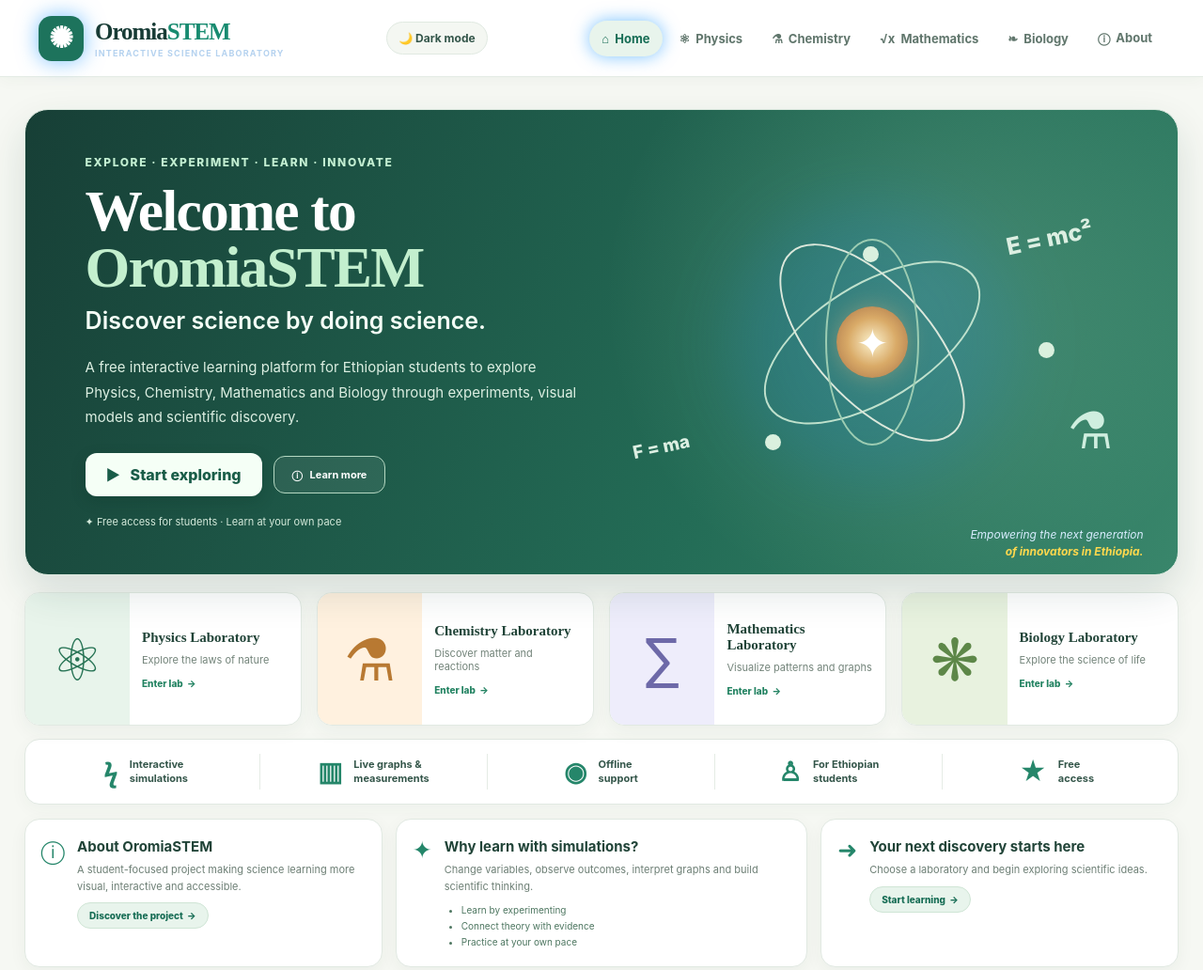
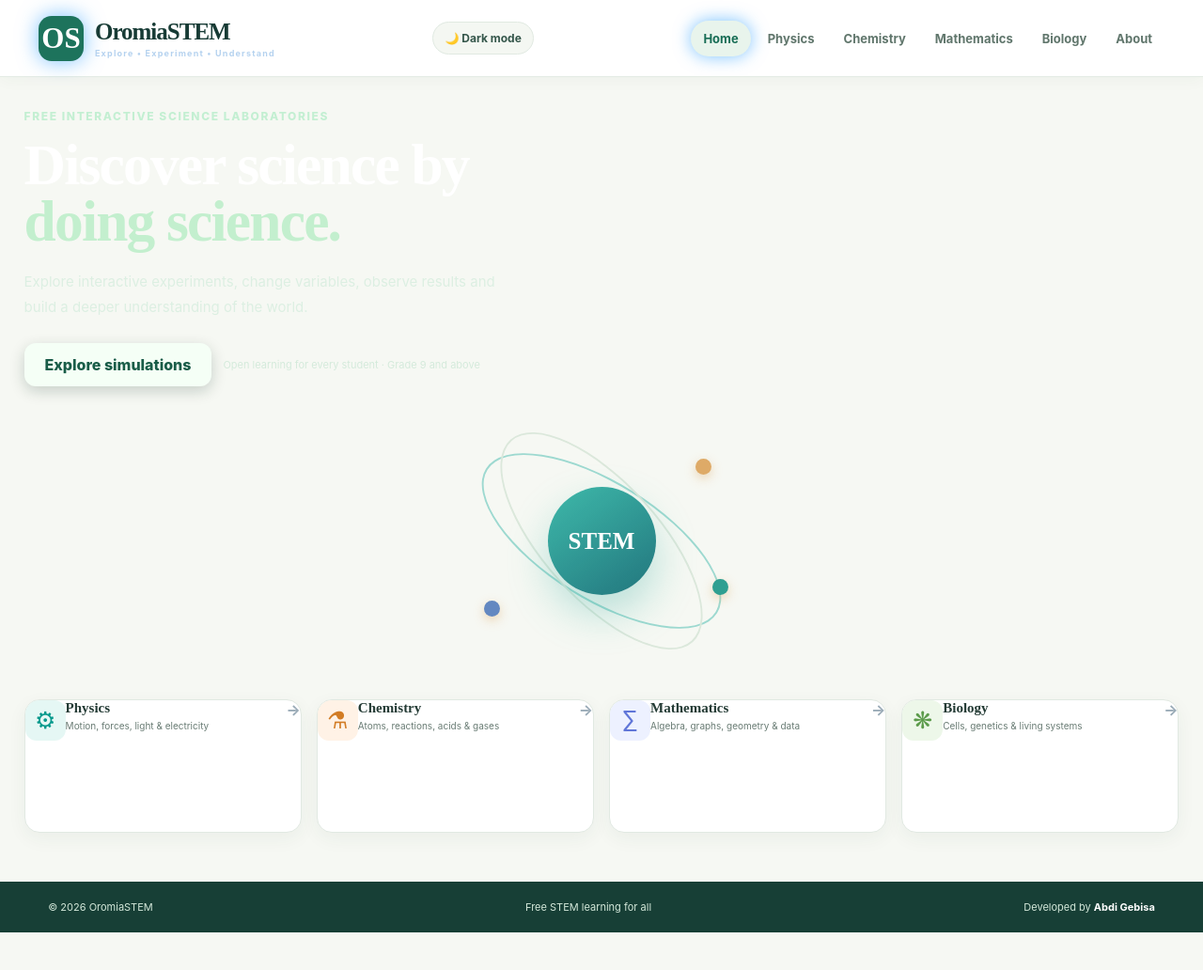
Before and after one commit to Abdi-Gebisa/Oromia-snell-s, a plain HTML site: page index.html in a window 1280 px wide. Shown: the top 1032 px of the page at 94% size. After the commit the page ends 992 px from the top, so only its background shows below. Drawn offline with Linux system fonts and the light colour scheme.

Commit message:
Add files via upload

```diff
--- a/index.html
+++ b/index.html
@@ -10,63 +10,50 @@
   <link rel="manifest" href="./manifest.webmanifest">
   <link rel="icon" href="./icons/icon-192.png" type="image/png">
   <link rel="apple-touch-icon" href="./icons/icon-192.png">
-  <meta name="description" content="OromiaSTEM is a free interactive science laboratory for Ethiopian students: explore Physics, Chemistry, Mathematics and Biology.">
-  <title>OromiaSTEM — Interactive Science Laboratory</title>
+  <meta name="description" content="Oromia STEM Suite: free interactive Physics, Chemistry, Mathematics and Biology laboratories.">
+  <title>OromiaSTEM | Interactive Science Learning</title>
   <link rel="stylesheet" href="css/style.css">
 </head>
 <body>
   <header class="topbar">
     <a class="brand" href="#" aria-label="OromiaSTEM home">
-      <span class="brand-mark" aria-hidden="true">✺</span>
-      <span><strong>Oromia<span class="brand-accent">STEM</span></strong><small>INTERACTIVE SCIENCE LABORATORY</small></span>
+      <span class="brand-mark">OS</span>
+      <span><strong>OromiaSTEM</strong><small>Explore • Experiment • Understand</small></span>
     </a>
     <div class="topbar-actions"><button id="themeButton" class="theme-button" type="button" aria-label="Switch to dark mode" title="Switch theme">🌙 <span>Dark mode</span></button><button id="menuButton" class="menu-button" aria-label="Toggle navigation">☰</button></div>
     <nav id="mainNav">
-      <button type="button" class="nav-link active" data-subject="home">⌂ <span>Home</span></button>
-      <button type="button" class="nav-link" data-subject="physics">⚛ <span>Physics</span></button>
-      <button type="button" class="nav-link" data-subject="chemistry">⚗ <span>Chemistry</span></button>
-      <button type="button" class="nav-link" data-subject="mathematics">√x <span>Mathematics</span></button>
-      <button type="button" class="nav-link" data-subject="biology">❧ <span>Biology</span></button>
-      <button type="button" class="nav-link" data-subject="about">ⓘ <span>About</span></button>
+      <button type="button" class="nav-link active" data-subject="home">Home</button>
+      <button type="button" class="nav-link" data-subject="physics">Physics</button>
+      <button type="button" class="nav-link" data-subject="chemistry">Chemistry</button>
+      <button type="button" class="nav-link" data-subject="mathematics">Mathematics</button>
+      <button type="button" class="nav-link" data-subject="biology">Biology</button>
+      <button type="button" class="nav-link" data-subject="about">About</button>
     </nav>
   </header>
 
   <main>
     <section id="homeView" class="hero-view">
-      <div class="hero-banner">
-        <div class="hero-copy">
-          <p class="eyebrow">EXPLORE · EXPERIMENT · LEARN · INNOVATE</p>
-          <h1>Welcome to<br><span>OromiaSTEM</span></h1>
-          <h2>Discover science by doing science.</h2>
-          <p class="hero-description">A free interactive learning platform for Ethiopian students to explore Physics, Chemistry, Mathematics and Biology through experiments, visual models and scientific discovery.</p>
-          <div class="hero-actions">
-            <button type="button" class="primary-button" data-go="physics">▶ &nbsp; Start exploring</button>
-            <button type="button" class="secondary-button hero-about" data-go="about">ⓘ &nbsp; Learn more</button>
-          </div>
-          <span class="free-note">✦ Free access for students · Learn at your own pace</span>
+      <div class="hero-copy">
+        <p class="eyebrow">FREE INTERACTIVE SCIENCE LABORATORIES</p>
+        <h1>Discover science by <span>doing science.</span></h1>
+        <p class="hero-description">Explore interactive experiments, change variables, observe results and build a deeper understanding of the world.</p>
+        <div class="hero-actions">
+          <button type="button" class="primary-button" data-go="physics">Explore simulations</button>
+          <span class="free-note">Open learning for every student · Grade 9 and above</span>
         </div>
-        <div class="hero-art" aria-label="Scientific atom illustration">
-          <div class="science-orbit orbit-one"></div><div class="science-orbit orbit-two"></div><div class="science-orbit orbit-three"></div>
-          <div class="science-nucleus">✦</div><span class="science-electron electron-one"></span><span class="science-electron electron-two"></span><span class="science-electron electron-three"></span>
-          <div class="floating-formula formula-one">E = mc²</div><div class="floating-formula formula-two">F = ma</div><div class="floating-flask">⚗</div><div class="hero-glow"></div>
-        </div>
-        <div class="hero-slogan">Empowering the next generation<br><strong>of innovators in Ethiopia.</strong></div>
+      </div>
+      <div class="hero-art" aria-hidden="true">
+        <div class="orbit orbit-one"></div><div class="orbit orbit-two"></div>
+        <div class="atom-core">STEM</div><span class="atom-dot dot-a"></span><span class="atom-dot dot-b"></span><span class="atom-dot dot-c"></span>
       </div>
       <div class="subject-grid">
-        <button type="button" class="subject-card physics-card" data-go="physics"><span class="subject-art physics-art">⚛</span><span class="subject-info"><strong>Physics Laboratory</strong><small>Explore the laws of nature</small><em>Enter lab&nbsp; →</em></span></button>
-        <button type="button" class="subject-card chemistry-card" data-go="chemistry"><span class="subject-art chemistry-art">⚗</span><span class="subject-info"><strong>Chemistry Laboratory</strong><small>Discover matter and reactions</small><em>Enter lab&nbsp; →</em></span></button>
-        <button type="button" class="subject-card maths-card" data-go="mathematics"><span class="subject-art maths-art">∑</span><span class="subject-info"><strong>Mathematics Laboratory</strong><small>Visualize patterns and graphs</small><em>Enter lab&nbsp; →</em></span></button>
-        <button type="button" class="subject-card biology-card" data-go="biology"><span class="subject-art biology-art">❋</span><span class="subject-info"><strong>Biology Laboratory</strong><small>Explore the science of life</small><em>Enter lab&nbsp; →</em></span></button>
-      </div>
-      <div class="feature-ribbon">
-        <div><b>ϟ</b><span>Interactive<br>simulations</span></div><div><b>▥</b><span>Live graphs &<br>measurements</span></div><div><b>◉</b><span>Offline<br>support</span></div><div><b>♙</b><span>For Ethiopian<br>students</span></div><div><b>★</b><span>Free<br>access</span></div>
-      </div>
-      <div class="home-bottom-grid">
-        <article class="home-info-card about-teaser"><span class="teaser-icon">ⓘ</span><div><h3>About OromiaSTEM</h3><p>A student-focused project making science learning more visual, interactive and accessible.</p><button type="button" data-go="about">Discover the project&nbsp; →</button></div></article>
-        <article class="home-info-card why-teaser"><span class="teaser-icon">✦</span><div><h3>Why learn with simulations?</h3><p>Change variables, observe outcomes, interpret graphs and build scientific thinking.</p><ul><li>Learn by experimenting</li><li>Connect theory with evidence</li><li>Practice at your own pace</li></ul></div></article>
-        <article class="home-info-card start-teaser"><span class="teaser-icon">➜</span><div><h3>Your next discovery starts here</h3><p>Choose a laboratory and begin exploring scientific ideas.</p><button type="button" data-go="physics">Start learning&nbsp; →</button></div></article>
+        <button type="button" class="subject-card physics-card" data-go="physics"><span class="subject-icon">⚙</span><span><strong>Physics</strong><small>Motion, forces, light & electricity</small></span><b>→</b></button>
+        <button type="button" class="subject-card chemistry-card" data-go="chemistry"><span class="subject-icon">⚗</span><span><strong>Chemistry</strong><small>Atoms, reactions, acids & gases</small></span><b>→</b></button>
+        <button type="button" class="subject-card maths-card" data-go="mathematics"><span class="subject-icon">∑</span><span><strong>Mathematics</strong><small>Algebra, graphs, geometry & data</small></span><b>→</b></button>
+        <button type="button" class="subject-card biology-card" data-go="biology"><span class="subject-icon">❋</span><span><strong>Biology</strong><small>Cells, genetics & living systems</small></span><b>→</b></button>
       </div>
     </section>
+
     <section id="labView" class="lab-view hidden">
       <div class="section-heading">
         <div><p class="eyebrow" id="subjectEyebrow">VIRTUAL LABORATORY</p><h1 id="subjectTitle">Physics Laboratory</h1><p id="subjectIntro"></p></div>
@@ -136,7 +123,7 @@
       <p class="disclaimer">Educational note: simulations use simplified models. Real experiments may differ because of measurement uncertainty, friction, air resistance and other factors.</p>
     </section>
   </main>
-  <footer><span>© <span id="year"></span> OromiaSTEM</span><span>Explore · Experiment · Understand</span><span class="developer-credit">Developed by <strong>Abdi Gebisa</strong></span></footer>
+  <footer><span>© <span id="year"></span> OromiaSTEM</span><span>Free STEM learning for all</span><span class="developer-credit">Developed by <strong>Abdi Gebisa</strong></span></footer>
   <script type="module" src="js/app.js"></script>
   <script>
     // Register the offline app shell. Relative paths support GitHub Pages project sites.
--- a/sw.js
+++ b/sw.js
@@ -1,4 +1,4 @@
-const CACHE_NAME = "oromia-stem-suite-offline-v3";
+const CACHE_NAME = "oromia-stem-suite-offline-v1";
 const APP_SHELL = [
   "./",
   "./index.html",
```
Also changed, not shown: README.md, manifest.webmanifest.
